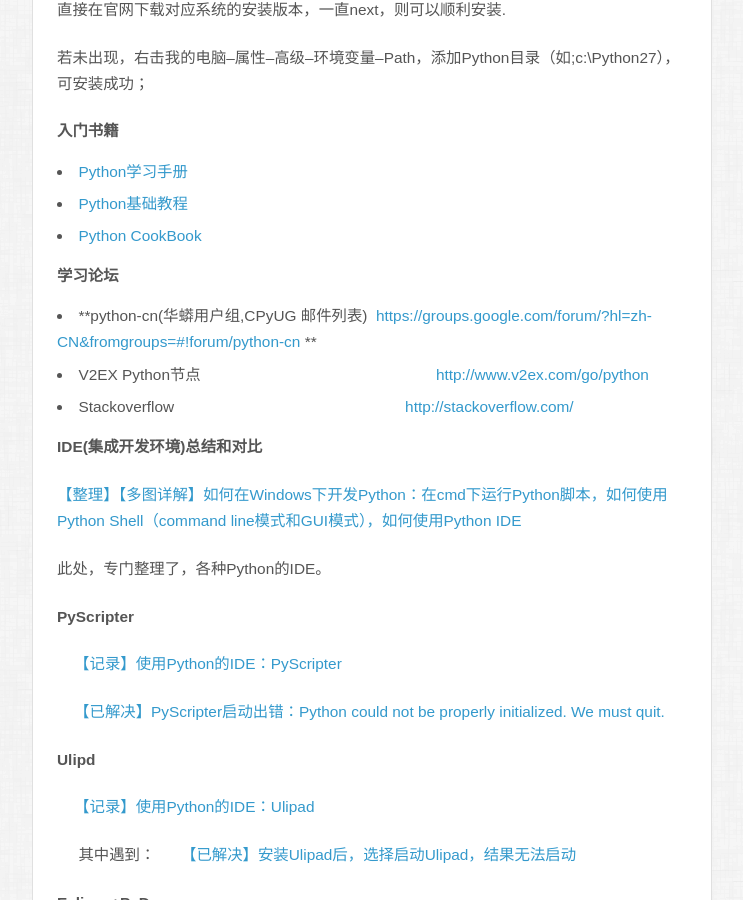
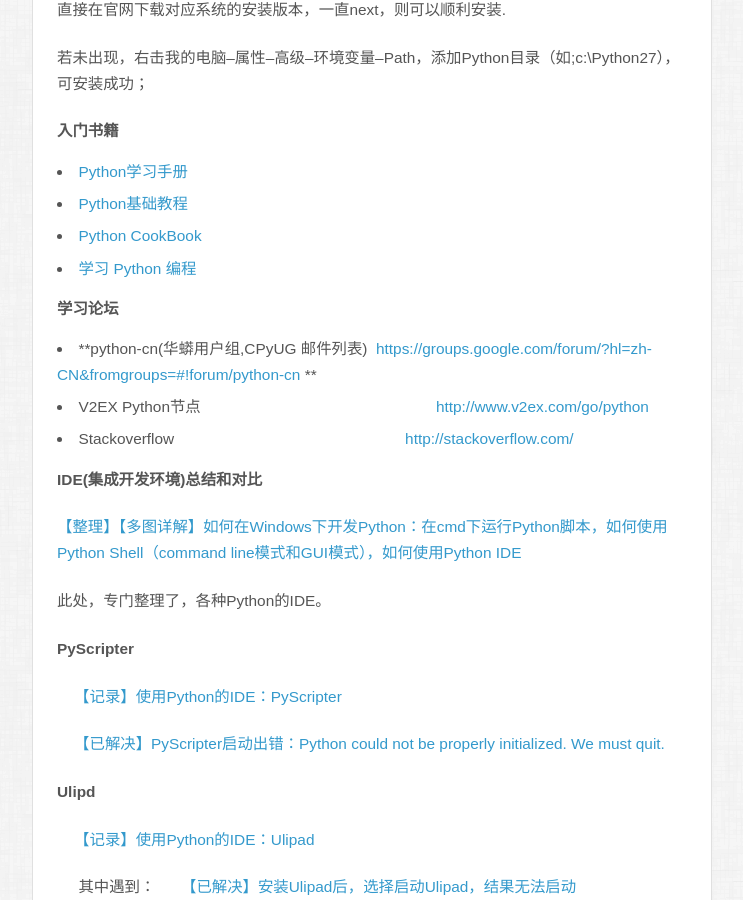
Before and after one commit to zhangdjxx/zhangdjxx.github.io, a Jekyll site: the page built from _posts/essay/2013-06-18-python-learnon.md, in a window 1280 px wide and 900 px high, scrolled down 641 px. Shown: the whole window, without its empty margins (268-1011 px from the left). Built offline with Jekyll 4.4.1, drawn with Linux system fonts in a browser that asks for light colours; some web fonts are replaced; Markdown is read by kramdown in place of the engine named in the settings; comment, search, counter and statistics services are not loaded.

Commit message:
添加了一个有用的资源
添加了有关 Python 的有用参考链接，这将帮助您的读者获得有关该主题的详细知识，并使您的存储库受益。希望你会喜欢这个谢谢

```diff
--- a/_posts/essay/2013-06-18-python-learnon.md
+++ b/_posts/essay/2013-06-18-python-learnon.md
@@ -25,6 +25,7 @@
 -   [Python学习手册](http://www.amazon.cn/mn/detailApp/ref=as_li_ss_tl?_encoding=UTF8&tag=v06-23&linkCode=as2&asin=B004TUJ7A6&camp=536&creative=3132&creativeASIN=B004TUJ7A6)
 -   [Python基础教程](http://www.amazon.cn/mn/detailApp/ref=as_li_ss_tl?_encoding=UTF8&tag=v06-23&linkCode=as2&asin=B003TSBAMM&camp=536&creative=3132&creativeASIN=B003TSBAMM)
 -   [Python CookBook](http://www.amazon.cn/mn/detailApp/ref=as_li_ss_tl?_encoding=UTF8&tag=v06-23&linkCode=as2&asin=B003LPO4KS&camp=536&creative=3132&creativeASIN=B003LPO4KS)
+-   [学习 Python 编程](https://www.scaler.com/topics/python/)
 
 **学习论坛**
 
```
